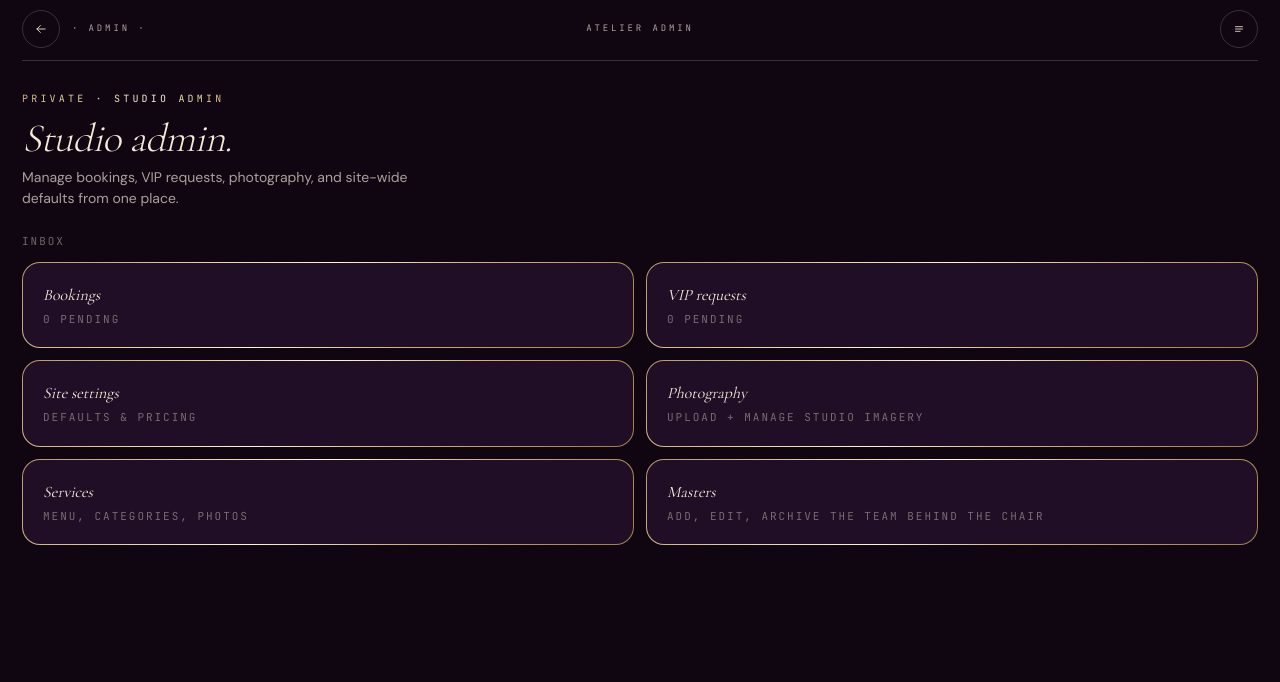
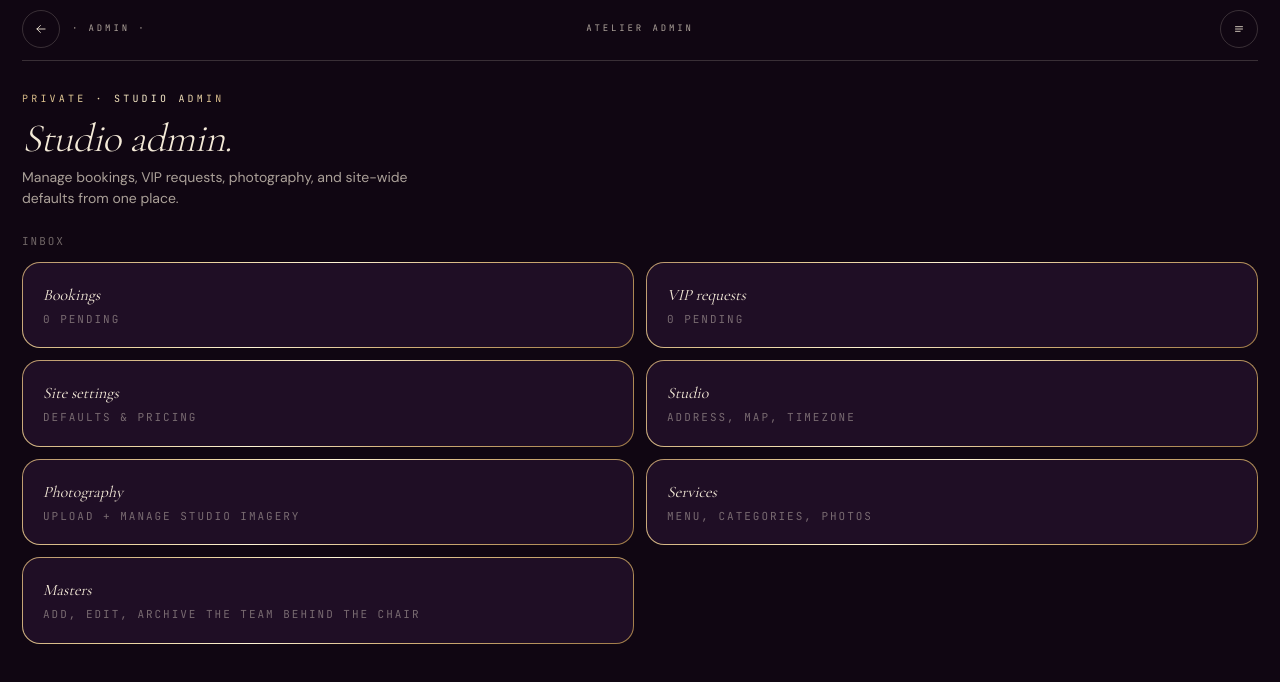
Before and after one commit to AnAtoliy-AA/violetik, a Next.js app: page /en/admin in a window 1280 px wide. Shown: the top 682 px of the page. Built offline with nearby package versions, Linux system fonts and the light colour scheme; no server answers; the database is empty.

Commit message:
feat(admin): /admin/studio route + dashboard tile

```diff
--- a/app/[locale]/admin/page.tsx
+++ b/app/[locale]/admin/page.tsx
@@ -109,6 +109,17 @@ export default async function AdminRoute({
           </li>
           <li>
             <Link
+              href="/admin/studio"
+              className="gilded block rounded-[18px] p-5 transition-colors duration-fast ease-out hover:bg-surface-2"
+            >
+              <div className="font-display text-[16px] italic">{t("inbox_studio")}</div>
+              <div className="mt-1 font-mono text-[11px] uppercase tracking-[0.18em] text-text-3">
+                {t("inbox_studio_caption")}
+              </div>
+            </Link>
+          </li>
+          <li>
+            <Link
               href="/admin/photos"
               className="gilded block rounded-[18px] p-5 transition-colors duration-fast ease-out hover:bg-surface-2"
             >
--- /dev/null
+++ b/app/[locale]/admin/studio/page.tsx
@@ -0,0 +1,57 @@
+import type { Metadata } from "next";
+import { setRequestLocale, getTranslations } from "next-intl/server";
+import { redirect } from "@/i18n/navigation";
+import { requireAdmin } from "@/shared/lib/auth-server";
+import { getSiteSettings } from "@/db/site-settings";
+import { AppHeader } from "@/widgets/app-header";
+import {
+  StudioForm,
+  updateStudioAction,
+} from "@/features/studio-admin";
+import { COUNTRIES } from "@/shared/config/countries";
+import { getTimeZoneList } from "@/shared/config/time-zones";
+
+export const dynamic = "force-dynamic";
+
+type Params = { locale: string };
+
+export async function generateMetadata({
+  params,
+}: {
+  params: Promise<Params>;
+}): Promise<Metadata> {
+  const { locale } = await params;
+  const t = await getTranslations({ locale, namespace: "AdminStudio" });
+  return { title: `Violetta — ${t("plate_title")}` };
+}
+
+export default async function AdminStudioRoute({
+  params,
+}: {
+  params: Promise<Params>;
+}) {
+  const { locale } = await params;
+
+  const AUTH_REQUIRED = Boolean(process.env.TELEGRAM_BOT_TOKEN);
+  if (AUTH_REQUIRED) {
+    const gate = await requireAdmin();
+    if (!gate.ok) redirect({ href: "/sign-in", locale });
+  }
+
+  setRequestLocale(locale);
+
+  const t = await getTranslations("AdminStudio");
+  const settings = await getSiteSettings();
+
+  return (
+    <div className="pb-16">
+      <AppHeader back="/admin" title={t("plate_title")} admin />
+      <StudioForm
+        initial={settings}
+        countries={COUNTRIES}
+        timeZones={getTimeZoneList()}
+        onSubmit={updateStudioAction}
+      />
+    </div>
+  );
+}
```
